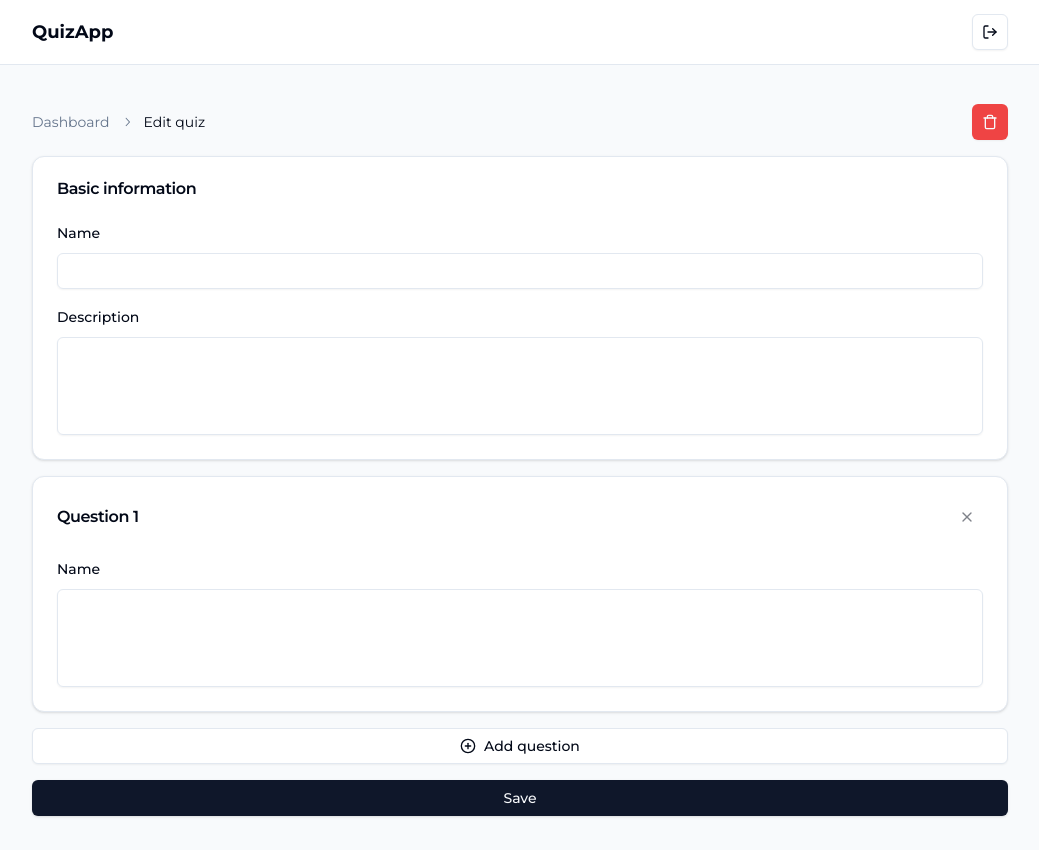
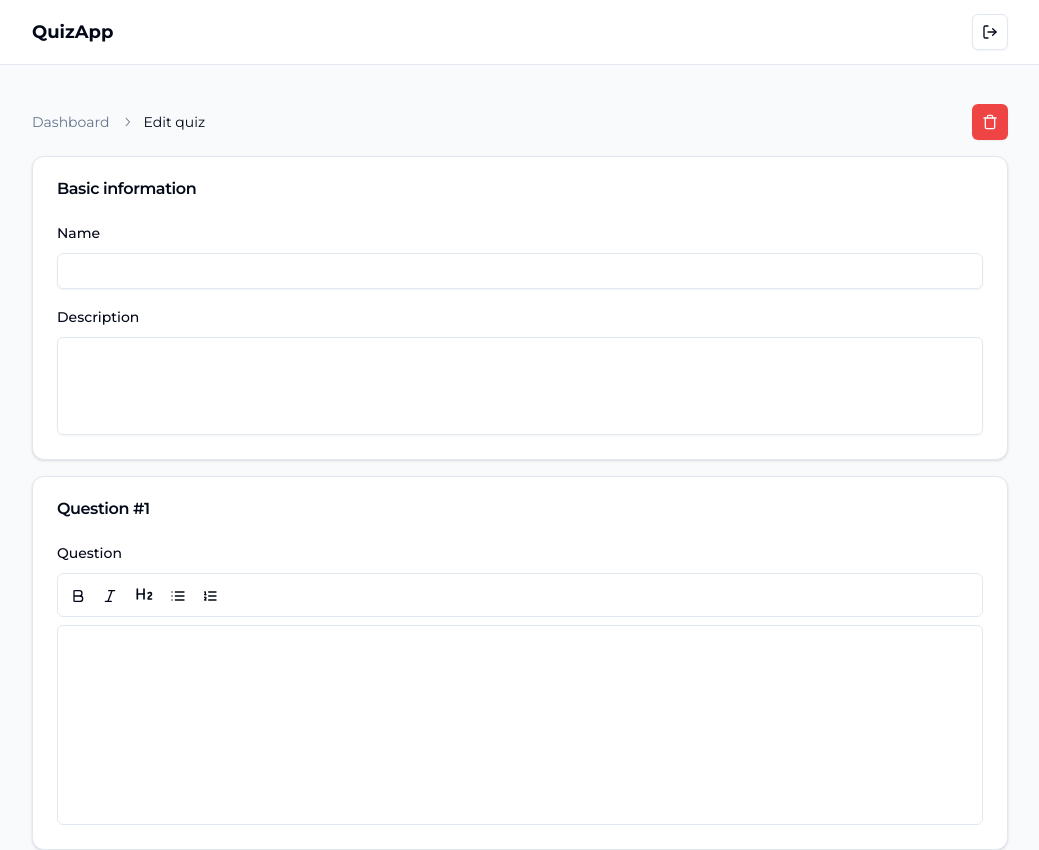
Before and after one commit to Remy349/quiz-app-fullstack, a React (Vite) app in the folder frontend/: page /dashboard/quizzes/1/edit in a window 1280 px wide. Shown: the top 850 px of the page, without its empty margins (120-1159 px from the left). Built offline with nearby package versions, Linux system fonts and the light colour scheme; no server answers.

Commit message:
feat: Added rich text editor using tiptap to handle question content.

```diff
--- a/frontend/package.json
+++ b/frontend/package.json
@@ -16,8 +16,12 @@
     "@radix-ui/react-icons": "^1.3.0",
     "@radix-ui/react-label": "^2.1.0",
     "@radix-ui/react-slot": "^1.1.0",
+    "@radix-ui/react-toggle": "^1.1.0",
     "@tanstack/react-query": "^5.51.1",
     "@tanstack/react-table": "^8.19.3",
+    "@tiptap/pm": "^2.5.4",
+    "@tiptap/react": "^2.5.4",
+    "@tiptap/starter-kit": "^2.5.4",
     "axios": "^1.7.2",
     "class-variance-authority": "^0.7.0",
     "clsx": "^2.1.1",
--- a/frontend/src/routes/dashboard/quizzes/quiz/edit/_components/edit-form.tsx
+++ b/frontend/src/routes/dashboard/quizzes/quiz/edit/_components/edit-form.tsx
@@ -15,6 +15,8 @@ import { LoaderCircle, PlusCircle, X } from 'lucide-react'
 import { useFieldArray, useForm } from 'react-hook-form'
 import { z } from 'zod'
 import { Card, CardContent, CardHeader, CardTitle } from '@/components/ui/card'
+import { cn } from '@/lib/utils'
+import { RichTextEditor } from './richtext-editor'
 
 interface IEditFormProps {
   quiz?: TQuiz
@@ -112,14 +114,13 @@ export const EditForm = ({ quiz }: IEditFormProps) => {
         {fields.map((field, index) => (
           <Card key={field.id}>
             <CardHeader className='flex-row items-center space-y-0 justify-between'>
-              <CardTitle>Question {index + 1}</CardTitle>
+              <CardTitle>Question #{index + 1}</CardTitle>
               <Button
                 type='button'
                 variant='ghost'
                 onClick={() => handleRemoveQuestion(index)}
                 size='icon'
-                className='w-8 h-8'
-                disabled={index === 0}
+                className={cn('w-8 h-8', index === 0 && 'hidden')}
               >
                 <X className='w-4 h-4' />
               </Button>
@@ -130,13 +131,11 @@ export const EditForm = ({ quiz }: IEditFormProps) => {
                 name={`questions.${index}.name`}
                 render={({ field }) => (
                   <FormItem>
-                    <FormLabel>Name</FormLabel>
+                    <FormLabel>Question</FormLabel>
                     <FormControl>
-                      <Textarea
-                        {...field}
-                        className='resize-none'
-                        rows={4}
-                        disabled={isSubmitting}
+                      <RichTextEditor
+                        content={field.value}
+                        onChange={field.onChange}
                       />
                     </FormControl>
                     <FormMessage />
--- /dev/null
+++ b/frontend/src/routes/dashboard/quizzes/quiz/edit/_components/richtext-editor.tsx
@@ -0,0 +1,31 @@
+import { EditorContent, useEditor } from '@tiptap/react'
+import StarterKit from '@tiptap/starter-kit'
+import { Toolbar } from './toolbar'
+
+interface IRichTextEditorProps {
+  content: string
+  onChange(text: string): void
+}
+
+export const RichTextEditor = ({ content, onChange }: IRichTextEditorProps) => {
+  const editor = useEditor({
+    extensions: [StarterKit],
+    content,
+    editorProps: {
+      attributes: {
+        class:
+          'min-h-[200px] bg-background rounded-md border border-input px-3 py-1 text-sm ring-offset-background focus-visible:outline-none focus-visible:ring-1 focus-visible:ring-ring focus-visible:ring-offset-2 disabled:cursor-not-allowed disabled:opacity-50',
+      },
+    },
+    onUpdate({ editor }) {
+      onChange(editor.getHTML())
+    },
+  })
+
+  return (
+    <div className='space-y-2'>
+      <Toolbar editor={editor} />
+      <EditorContent editor={editor} />
+    </div>
+  )
+}
--- /dev/null
+++ b/frontend/src/routes/dashboard/quizzes/quiz/edit/_components/toolbar.tsx
@@ -0,0 +1,53 @@
+import { Toggle } from '@/components/ui/toggle'
+import { type Editor } from '@tiptap/react'
+import { Bold, Heading2, Italic, List, ListOrdered } from 'lucide-react'
+
+interface IToolbarProps {
+  editor: Editor | null
+}
+
+export const Toolbar = ({ editor }: IToolbarProps) => {
+  if (!editor) return null
+
+  return (
+    <div className='border border-input p-1 rounded-md'>
+      <Toggle
+        size='sm'
+        pressed={editor.isActive('bold')}
+        onPressedChange={() => editor.chain().focus().toggleBold().run()}
+      >
+        <Bold className='w-4 h-4' />
+      </Toggle>
+      <Toggle
+        size='sm'
+        pressed={editor.isActive('italic')}
+        onPressedChange={() => editor.chain().focus().toggleItalic().run()}
+      >
+        <Italic className='w-4 h-4' />
+      </Toggle>
+      <Toggle
+        size='sm'
+        pressed={editor.isActive('heading', { level: 2 })}
+        onPressedChange={() =>
+          editor.chain().focus().toggleHeading({ level: 2 }).run()
+        }
+      >
+        <Heading2 className='w-5 h-5' />
+      </Toggle>
+      <Toggle
+        size='sm'
+        pressed={editor.isActive('bulletList')}
+        onPressedChange={() => editor.chain().focus().toggleBulletList().run()}
+      >
+        <List className='w-4 h-4' />
+      </Toggle>
+      <Toggle
+        size='sm'
+        pressed={editor.isActive('orderedList')}
+        onPressedChange={() => editor.chain().focus().toggleOrderedList().run()}
+      >
+        <ListOrdered className='w-4 h-4' />
+      </Toggle>
+    </div>
+  )
+}
```
Also changed, not shown: 1 other file (tests, documents, lock files or other folders).
